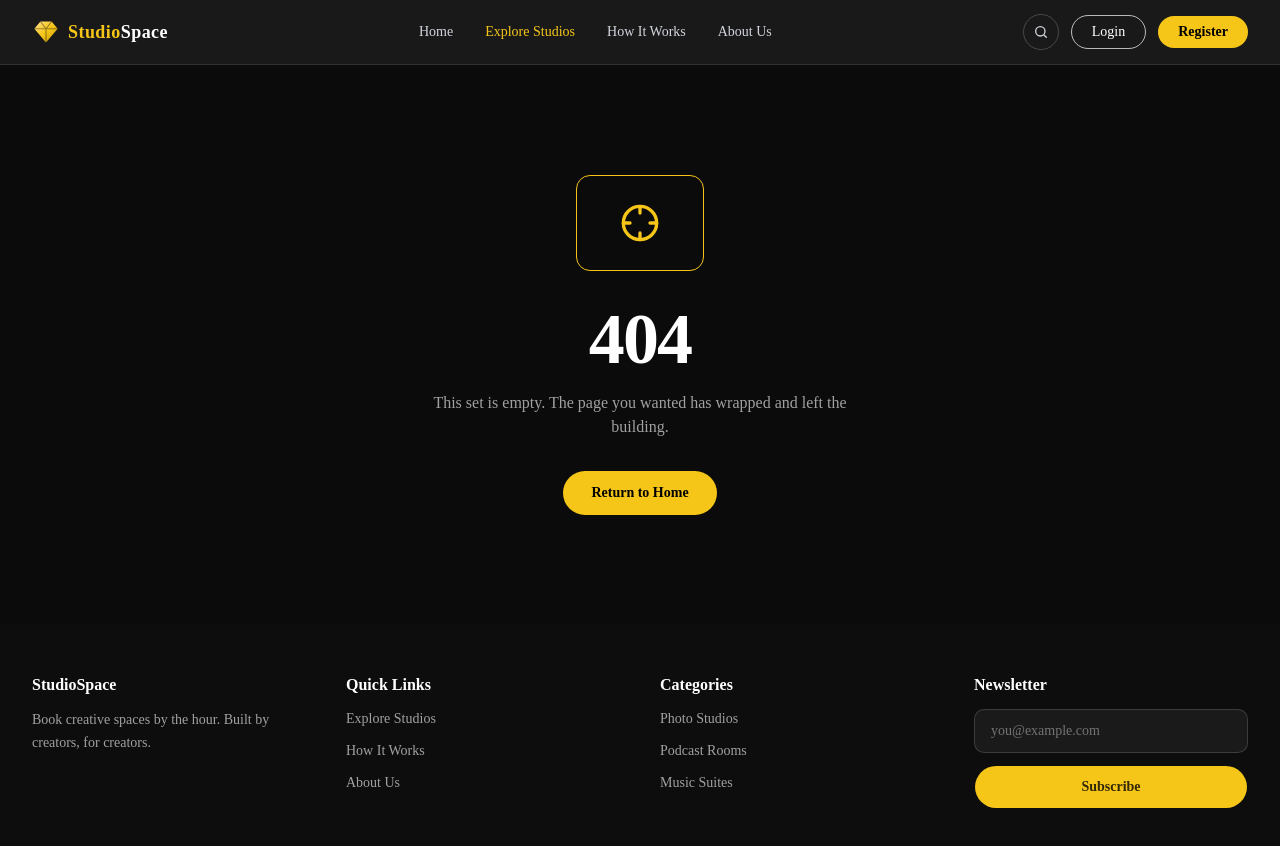
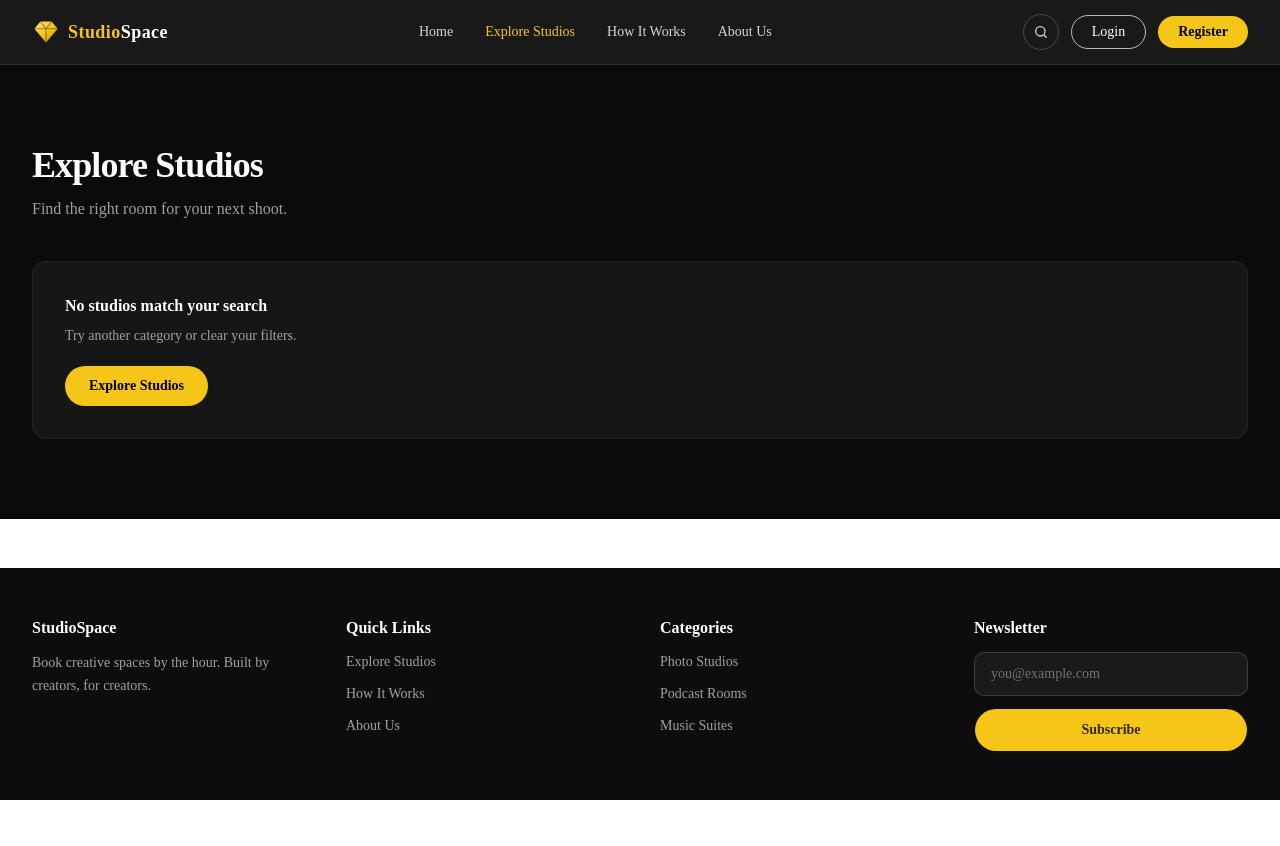
Before and after one commit to shahinAlam715/my-studio-platform-client, a Next.js app: page /studios in a window 1280 px wide. Before the commit this address had no page. Shown: the top 846 px of the page. After the commit the page ends 800 px from the top, so only its background shows below. Built offline with nearby package versions, Linux system fonts and the light colour scheme.

Commit message:
loading skeleton setup

```diff
--- /dev/null
+++ b/src/app/studios/loading.tsx
@@ -0,0 +1,22 @@
+import StudioCardSkeleton from "@/components/StudioCardSkeleton";
+
+export default function StudiosLoading() {
+  return (
+    <section className="bg-[#0b0b0b]">
+      <div className="mx-auto max-w-7xl px-6 py-16 lg:px-8 lg:py-20">
+        <h1 className="text-3xl font-bold tracking-tight text-white sm:text-4xl">
+          Explore Studios
+        </h1>
+        <p className="mt-3 text-sm text-neutral-400 sm:text-base">
+          Find the right room for your next shoot.
+        </p>
+
+        <div className="mt-10 grid gap-4 sm:grid-cols-2 lg:grid-cols-3 xl:grid-cols-4">
+          {Array.from({ length: 8 }).map((_, index) => (
+            <StudioCardSkeleton key={index} />
+          ))}
+        </div>
+      </div>
+    </section>
+  );
+}
--- /dev/null
+++ b/src/app/studios/page.tsx
@@ -0,0 +1,30 @@
+import type { Metadata } from "next";
+import EmptyStudios from "@/components/EmptyStudios";
+
+export const metadata: Metadata = {
+  title: "Explore Studios — StudioSpace",
+};
+
+export default function StudiosPage() {
+  return (
+    <section className="bg-[#0b0b0b]">
+      <div className="mx-auto max-w-7xl px-6 py-16 lg:px-8 lg:py-20">
+        <h1 className="text-3xl font-bold tracking-tight text-white sm:text-4xl">
+          Explore Studios
+        </h1>
+        <p className="mt-3 text-sm text-neutral-400 sm:text-base">
+          Find the right room for your next shoot.
+        </p>
+
+        <div className="mt-10">
+          {/*
+            Once this page fetches studio data:
+            - render <StudioCardSkeleton /> for each card while pending
+            - render <EmptyStudios /> when the filtered result list is empty
+          */}
+          <EmptyStudios />
+        </div>
+      </div>
+    </section>
+  );
+}
--- /dev/null
+++ b/src/components/EmptyStudios.tsx
@@ -0,0 +1,20 @@
+import Link from "next/link";
+
+export default function EmptyStudios() {
+  return (
+    <div className="rounded-xl border border-white/5 bg-[#161616] p-8">
+      <h2 className="text-base font-bold text-white">
+        No studios match your search
+      </h2>
+      <p className="mt-2 text-sm text-neutral-400">
+        Try another category or clear your filters.
+      </p>
+      <Link
+        href="/studios"
+        className="mt-5 inline-flex h-10 items-center justify-center rounded-full bg-gold px-6 text-sm font-semibold text-black transition-colors hover:bg-gold-soft"
+      >
+        Explore Studios
+      </Link>
+    </div>
+  );
+}
--- /dev/null
+++ b/src/components/StudioCardSkeleton.tsx
@@ -0,0 +1,15 @@
+import { Skeleton } from "@/components/ui/skeleton";
+
+export default function StudioCardSkeleton() {
+  return (
+    <div className="overflow-hidden rounded-xl border border-white/5 bg-[#141414]">
+      {/* Image area */}
+      <Skeleton className="aspect-[4/3] w-full rounded-none bg-[#1a1a1a]" />
+      {/* Text placeholders */}
+      <div className="space-y-2.5 p-5">
+        <Skeleton className="h-3.5 w-3/5 bg-[#242424]" />
+        <Skeleton className="h-3 w-2/5 bg-[#1e1e1e]" />
+      </div>
+    </div>
+  );
+}
```
